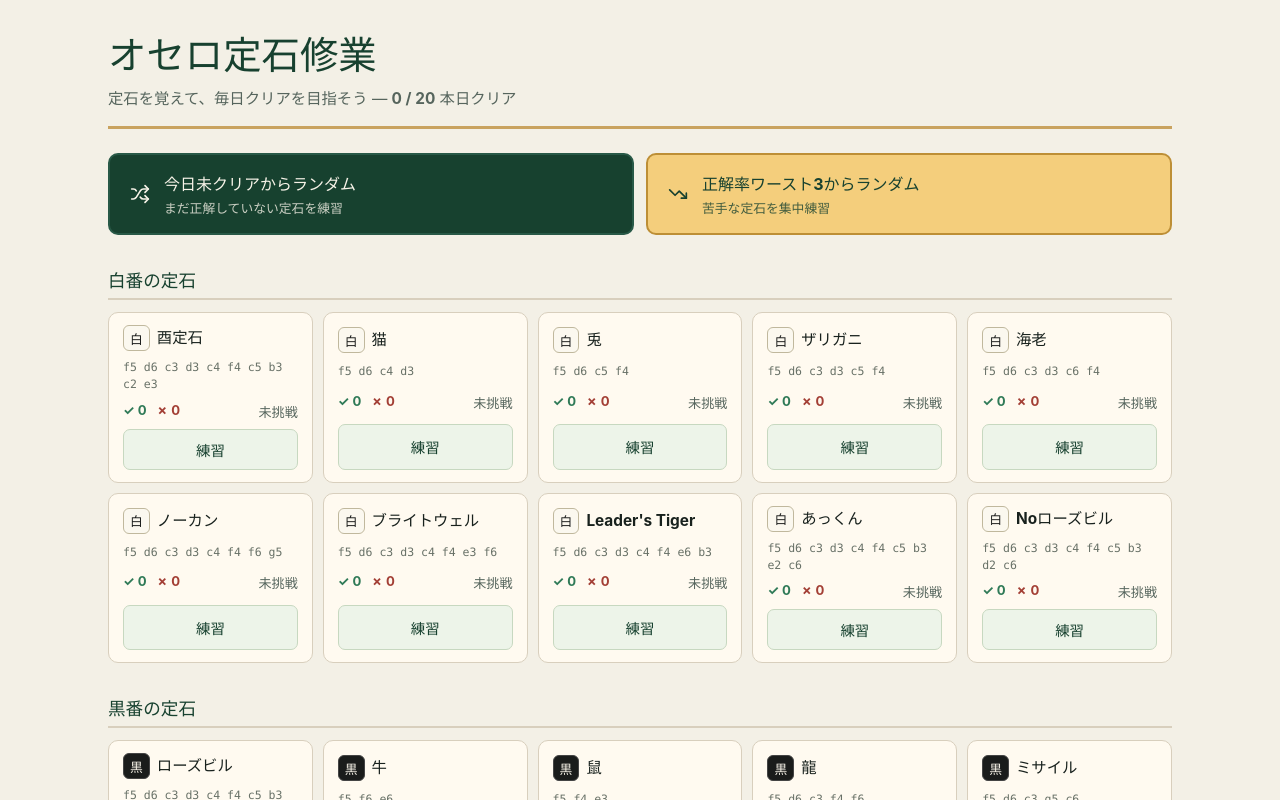
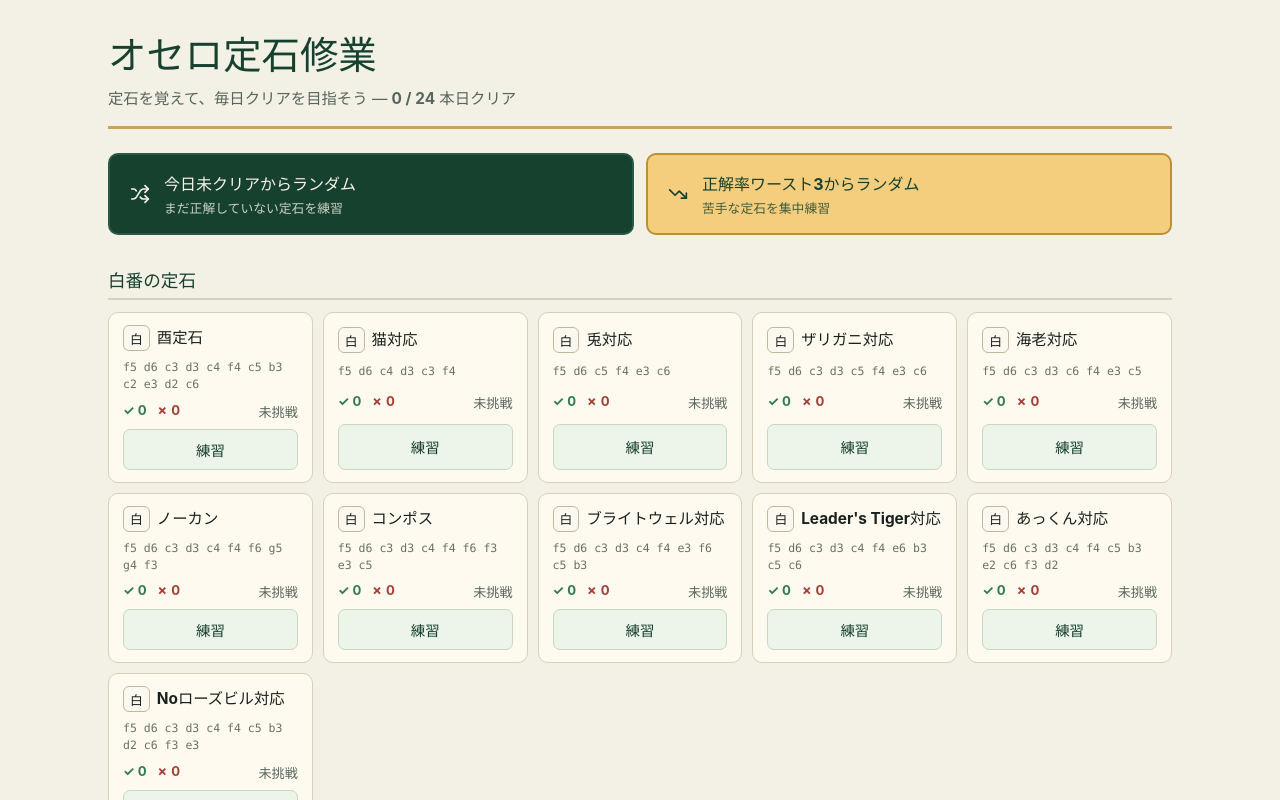
Before and after one commit to giwarb/othello-opening-trainer, a React (Vite) app: page / in a window 1280 px wide. Shown: the top 800 px of the page. Built offline with nearby package versions, Linux system fonts and the light colour scheme.

Commit message:
Expand joseki book with kid-friendly guidance

```diff
--- a/src/data/joseki.ts
+++ b/src/data/joseki.ts
@@ -1,8 +1,10 @@
+export type PlayerColor = "black" | "white";
+
 export type Joseki = {
   id: string;
   name: string;
-  color: "black" | "white"; // user plays this color
-  moves: string[]; // full sequence: moves[ply] alternates black/white
+  color: PlayerColor; // user plays this color
+  moves: string[]; // full sequence from f5 start; moves[0] is black, moves[1] is white...
   explanation: {
     aim: string;
     followUp: string[];
@@ -10,68 +12,89 @@ export type Joseki = {
 };
 
 export const JOSEKI_LIST: Joseki[] = [
+  // ============================================================
+  // White repertoire: aiming for Tori / responding when Black deviates
+  // ============================================================
   {
     id: "tori",
     name: "酉定石",
     color: "white",
-    moves: ["f5", "d6", "c3", "d3", "c4", "f4", "c5", "b3", "c2", "e3"],
+    moves: [
+      "f5",
+      "d6",
+      "c3",
+      "d3",
+      "c4",
+      "f4",
+      "c5",
+      "b3",
+      "c2",
+      "e3",
+      "d2",
+      "c6",
+    ],
     explanation: {
-      aim: "白が黒の虎系の形を受け止め、左辺から下辺へ黒を重くしていくための定石です。急いで石数を取りに行くより、黒の好形を作らせないことが大事です。",
+      aim: "黒がローズビルにしてきたとき、白がe3で受ける形です。黒がd2に来たら、白はc6で中に入る道を作ります。すぐにたくさん取るより、黒が次に打ちたい場所を少しずつ消していくのがねらいです。",
       followUp: [
-        "左辺の白石を軸に、黒の辺取りを急がせてから内側で手を作る。",
-        "中央の白石を厚くしすぎず、黒に次の好手を渡さない手順を意識する。",
+        "白は石を取りすぎず、次に打てる場所を残す。",
+        "黒の石のかたまりを見て、黒が気持ちよく打てる場所を減らす。",
+        "左側だけでなく、中央や下側にも逃げ道を作る。",
       ],
     },
   },
   {
     id: "neko",
-    name: "猫",
+    name: "猫対応",
     color: "white",
-    moves: ["f5", "d6", "c4", "d3"],
+    moves: ["f5", "d6", "c4", "d3", "c3", "f4"],
     explanation: {
-      aim: "白が早めに中央へ触れて、黒の初手からの展開を素直な形に戻す受けです。短い定石なので、ここからの中盤判断が練習の中心になります。",
+      aim: "黒がいつもの虎ではなく、猫の形にしてきたときの受け方です。白はd3でまんなかに近い場所をおさえ、黒がc3に来たらf4で右側にも道を作ります。",
       followUp: [
-        "黒に一方向の壁を作らせず、中央の自由度を残す。",
-        "次に黒が辺へ向かうなら、隅の危険度と手数の得をセットで見る。",
+        "左側だけで戦わず、右側にも白の足場を作る。",
+        "黒の石が一か所に集まりすぎたら、反対側で打てる場所を探す。",
+        "石をたくさん取るより、次に打てる場所を残す。",
       ],
     },
   },
   {
     id: "usagi",
-    name: "兎",
+    name: "兎対応",
     color: "white",
-    moves: ["f5", "d6", "c5", "f4"],
+    moves: ["f5", "d6", "c5", "f4", "e3", "c6"],
     explanation: {
-      aim: "白が右側へ手を戻し、黒の左側展開に付き合いすぎないための定石です。盤面を左右に分散させ、黒の連続攻撃をほどきます。",
+      aim: "黒がc5に来て兎の形にしたとき、白はf4で右側に石を置きます。黒がe3に来たら、白はc6で左下にも道を作ります。黒に一か所だけで攻められないようにします。",
       followUp: [
-        "右辺側の白の種石を消されないように残す。",
-        "黒が左辺を固めるなら、反対側で先手を取れる手を探す。",
+        "黒に左側だけで攻められないよう、白の石を左右に分ける。",
+        "白の石が外に広がりすぎないように注意する。",
+        "黒が中央を使ってきたら、白も中央に戻れる手を探す。",
       ],
     },
   },
   {
     id: "zarigani",
-    name: "ザリガニ",
+    name: "ザリガニ対応",
     color: "white",
-    moves: ["f5", "d6", "c3", "d3", "c5", "f4"],
+    moves: ["f5", "d6", "c3", "d3", "c5", "f4", "e3", "c6"],
     explanation: {
-      aim: "白が黒の左上方面の形を受け、右側へ展開点を残す構えです。黒の石を外側に寄せつつ、白は中央に逃げ道を確保します。",
+      aim: "黒が虎定石にせずc5へ来た形です。白はf4で右側の足場を作り、黒がe3に来たらc6で左下にも逃げ道を作ります。",
       followUp: [
-        "黒の外壁を利用して、白の打てる場所を残す。",
-        "辺の確定に見える手より、中央で手番を保つ手を優先する。",
+        "黒の石に囲まれすぎないよう、白の打てる場所を残す。",
+        "左と右の両方に手を作って、黒の攻めを一方向にしない。",
+        "辺に近い手は、すぐ隅を取られないか見てから打つ。",
       ],
     },
   },
   {
     id: "ebi",
-    name: "海老",
+    name: "海老対応",
     color: "white",
-    moves: ["f5", "d6", "c3", "d3", "c6", "f4"],
+    moves: ["f5", "d6", "c3", "d3", "c6", "f4", "e3", "c5"],
     explanation: {
-      aim: "白が左辺寄りに受け、黒の形を低く抑える定石です。黒に自然な中央拡張を許さず、後続で辺と中央の両方を見ます。",
+      aim: "黒がc6に打って海老の形にしたら、白はf4で右側に石を置きます。黒がe3に来たら、白はc5で黒の形を広げすぎないようにします。",
       followUp: [
-        "左辺を固めすぎず、黒に手を渡した後の返しを準備する。",
-        "白の内側の種石を残し、終盤まで使える手を増やす。",
+        "黒にまんなかを気持ちよく使わせない。",
+        "白は石を取りすぎず、次に打てる場所を残す。",
+        "黒の石のかたまりを見て、反対側に逃げ道を作る。",
       ],
     },
   },
@@ -79,195 +102,317 @@ export const JOSEKI_LIST: Joseki[] = [
     id: "nokan",
     name: "ノーカン",
     color: "white",
-    moves: ["f5", "d6", "c3", "d3", "c4", "f4", "f6", "g5"],
+    moves: ["f5", "d6", "c3", "d3", "c4", "f4", "f6", "g5", "g4", "f3"],
     explanation: {
-      aim: "白が右辺方面へ展開し、黒の虎系の圧力を片側に偏らせない狙いです。黒の厚みを正面から受けず、手を散らします。",
+      aim: "黒がf6に来て、白が行きたかった道を消してきた形です。白はg5で右側へ出て、黒の力を片方だけに集めさせません。",
       followUp: [
-        "右辺の形を安易に確定させず、中央との連絡を保つ。",
-        "黒が辺を取りに来たら、隅の安全度と白の手数を比較する。",
+        "黒の強い形に正面からぶつからず、少し横へ逃げる。",
+        "右側に出ても、辺をすぐ固めすぎない。",
+        "f3のように中央へ戻れる手を大事にする。",
+      ],
+    },
+  },
+  {
+    id: "compos",
+    name: "コンポス",
+    color: "white",
+    moves: ["f5", "d6", "c3", "d3", "c4", "f4", "f6", "f3", "e3", "c5"],
+    explanation: {
+      aim: "黒がf6に来たとき、白がf3で中央に近いところへ戻る受け方です。ノーカンよりも、まんなかで受ける感じになります。",
+      followUp: [
+        "黒に右側だけで形を作らせない。",
+        "白の石が多くなりすぎたら、次に打てる場所が残っているか確認する。",
+        "中央に近い白石を使って、黒のよい手を減らす。",
       ],
     },
   },
   {
     id: "brightwell",
-    name: "ブライトウェル",
+    name: "ブライトウェル対応",
     color: "white",
-    moves: ["f5", "d6", "c3", "d3", "c4", "f4", "e3", "f6"],
+    moves: ["f5", "d6", "c3", "d3", "c4", "f4", "e3", "f6", "c5", "b3"],
     explanation: {
-      aim: "白が中央の接点を重視して、黒の形をまっすぐ伸ばさせない定石です。中盤で白が打てる方向を複数残すのが狙いです。",
+      aim: "黒が白の使いたかったe3を先に取ってきた形です。白はf6で中央近くに石を置き、黒だけが楽に広がらないようにします。",
       followUp: [
-        "中央の白石を軸に、黒の好手を一つずつ消す。",
-        "白が厚くなりすぎたら、相手に手を渡す前に余裕手を探す。",
+        "黒にe3を取られてもあわてない。",
+        "f6で右側に足場を作り、次に左側にも道を作る。",
+        "黒の石を返しすぎず、白が次に打てる場所を残す。",
       ],
     },
   },
   {
     id: "leaders_tiger",
-    name: "Leader's Tiger",
+    name: "Leader's Tiger対応",
     color: "white",
-    moves: ["f5", "d6", "c3", "d3", "c4", "f4", "e6", "b3"],
+    moves: ["f5", "d6", "c3", "d3", "c4", "f4", "e6", "b3", "c5", "c6"],
     explanation: {
-      aim: "白が黒の虎系展開に対して左辺へ圧力を返す定石です。黒の中央の形を許しながらも、左側で主導権を取り返します。",
+      aim: "黒がe6に来て、いつものローズビルとは違う形にしてきます。白はb3で左側に手を作り、黒が中央を大きく使いすぎないようにします。",
       followUp: [
-        "左辺を攻める時は、隅に直結する弱点を作らない。",
-        "中央の黒石を返しすぎず、黒の打ちたい地点を狭める。",
+        "左側に白の足場を作る。",
+        "黒の中央の石をすぐ全部返そうとしない。",
+        "白が次に打てる場所を残しながら、黒の強い形をゆっくり止める。",
       ],
     },
   },
   {
     id: "akkun",
-    name: "あっくん",
+    name: "あっくん対応",
     color: "white",
-    moves: ["f5", "d6", "c3", "d3", "c4", "f4", "c5", "b3", "e2", "c6"],
+    moves: [
+      "f5",
+      "d6",
+      "c3",
+      "d3",
+      "c4",
+      "f4",
+      "c5",
+      "b3",
+      "e2",
+      "c6",
+      "f3",
+      "d2",
+    ],
     explanation: {
-      aim: "白が左辺の接触後に中央下へ手を残し、黒のローズビル系の進行をずらす定石です。局面を一気に決めず、後続の選択肢を広く持ちます。",
+      aim: "黒がc2ではなくe2に打って、ローズビル本線を外してきた形です。白はc6で下側に足場を作り、黒の変化に落ち着いてついていきます。",
       followUp: [
-        "黒の左辺進出に対して、中央下の白の逃げ道を消さない。",
-        "辺の形よりも、次に相手へ渡す手が厳しくないかを確認する。",
+        "黒が知っている形から外してきても、まず白の逃げ道を作る。",
+        "c6で左下に手を作り、黒の石のかたまりを重くする。",
+        "すぐ辺を取りに行かず、中央へ戻れる場所を残す。",
       ],
     },
   },
   {
     id: "no_roseville",
-    name: "Noローズビル",
+    name: "Noローズビル対応",
     color: "white",
-    moves: ["f5", "d6", "c3", "d3", "c4", "f4", "c5", "b3", "d2", "c6"],
+    moves: [
+      "f5",
+      "d6",
+      "c3",
+      "d3",
+      "c4",
+      "f4",
+      "c5",
+      "b3",
+      "d2",
+      "c6",
+      "f3",
+      "e3",
+    ],
     explanation: {
-      aim: "白がローズビル本線を避け、黒に慣れた形で打たせないための定石です。序盤から少し形を崩し、読み勝負に持ち込みます。",
+      aim: "黒がc2ではなくd2に打って、ローズビルにしない形です。白はc6で左下に手を作り、黒のねらいにそのまま乗らないようにします。",
       followUp: [
-        "黒の定番の連打地点を外し、白の種石を残す。",
-        "形を崩した分、辺や隅の危険な接点を早めに点検する。",
+        "黒が形をずらしてきたら、白もあわてず打てる場所を増やす。",
+        "c6で下側に足場を作り、黒の石を重くする。",
+        "辺に近い場所を急がず、中央に戻る道を残す。",
       ],
     },
   },
+
+  // ============================================================
+  // Black repertoire: aiming for Roseville / responding when White deviates
+  // ============================================================
   {
     id: "roseville",
     name: "ローズビル",
     color: "black",
     moves: ["f5", "d6", "c3", "d3", "c4", "f4", "c5", "b3", "c2"],
     explanation: {
-      aim: "黒が左辺を中心に形を作り、白の応手を見ながら主導権を握る定石です。石を取りすぎず、白の打てる手を狭めるのが狙いです。",
+      aim: "黒が左側を中心に形を作り、白の打てる場所を少しずつ狭くする定石です。石をたくさん取るためではなく、白が気持ちよく打てる場所を減らすのがねらいです。",
       followUp: [
-        "左辺の黒石を壁にしすぎず、中央へ戻る手を残す。",
-        "白が辺に逃げたら、隅の安全度を確認してから圧力をかける。",
+        "左側の黒石を壁にしすぎず、中央へ戻る手を残す。",
+        "白が辺に逃げたら、隅を取られないか確認してから追いかける。",
+        "黒の石が多く見えても、白にいい手を渡していないかを確認する。",
+      ],
+    },
+  },
+  {
+    id: "tori_response",
+    name: "酉定石対応",
+    color: "black",
+    moves: ["f5", "d6", "c3", "d3", "c4", "f4", "c5", "b3", "c2", "e3", "d2"],
+    explanation: {
+      aim: "白がe3に打って酉定石にしてきたとき、黒はd2で左上の形を整えます。白の受けを見ながら、黒の形をくずされすぎないようにします。",
+      followUp: [
+        "白が中央へ入ってきても、あわてて取り返しすぎない。",
+        "左側の形を使って、白の打ちたい場所を少しずつ減らす。",
+        "黒の石が外に広がりすぎないようにする。",
       ],
     },
   },
   {
     id: "ushi",
-    name: "牛",
+    name: "牛対応",
     color: "black",
-    moves: ["f5", "f6", "e6"],
+    moves: ["f5", "f6", "e6", "d6", "c5", "f4", "e3"],
     explanation: {
-      aim: "黒が右下方面へ早く形を作る定石です。短い手順で相手の受けを限定し、次の展開を自分から選びやすくします。",
+      aim: "白が2手目で斜めに取ってきた形です。黒はe6で中央に近い場所へ戻り、c5からe3へ進んで、黒の足場を作ります。",
       followUp: [
-        "右側の黒石を重くしすぎず、中央の手を残す。",
-        "白が辺へ逃げるなら、追いかけすぎず反対側の好点を見る。",
+        "白の形にそのままついていかず、黒も中央に戻る。",
+        "右側だけで戦わず、左側や中央にも打てる場所を残す。",
+        "石を取りすぎるより、次に困らない形を作る。",
       ],
     },
   },
   {
     id: "nezumi",
-    name: "鼠",
+    name: "鼠対応",
     color: "black",
-    moves: ["f5", "f4", "e3"],
+    moves: ["f5", "f4", "e3", "f6", "d3", "c4", "c5"],
     explanation: {
-      aim: "黒が右側から中央へ潜り、白の自然な厚みを崩す定石です。軽く入り込んで、相手の応手に合わせて方向転換します。",
+      aim: "白が横に取ってきた形です。黒はe3で中に入り、d3、c4、c5と中央に近いところへ道を作ります。",
       followUp: [
-        "黒の石を孤立させず、中央で次の接点を作る。",
-        "白が強く受けたら、石数を取らずに手数を残す方向を選ぶ。",
+        "黒の石を外側に広げすぎない。",
+        "中央に足場を作り、白の石に包まれないようにする。",
+        "白が強く受けてきたら、反対側に打てる場所を探す。",
       ],
     },
   },
   {
     id: "ryu",
-    name: "龍",
+    name: "龍対応",
     color: "black",
-    moves: ["f5", "d6", "c3", "f4", "f6"],
+    moves: ["f5", "d6", "c3", "f4", "f6", "d3", "f3", "b3", "c4"],
     explanation: {
-      aim: "黒が左上の接触から右側へ転じ、盤面を広く使う定石です。白に一方向で受けさせず、複数方面に種石を置きます。",
+      aim: "白が4手目でf4に来たら、黒はf6で右側に道を作ります。そのあと中央と左側にも戻り、白に一方向だけで受けさせないようにします。",
       followUp: [
-        "右側の黒石を足場にしつつ、中央へ戻る余地を残す。",
-        "白が左辺を固めたら、反対側で先手を取る。",
+        "右側に出ても、黒の石を重くしすぎない。",
+        "中央へ戻れる手を大事にする。",
+        "白が左側を固めたら、反対側で打てる場所を探す。",
       ],
     },
   },
   {
     id: "missile",
-    name: "ミサイル",
+    name: "ミサイル対応",
     color: "black",
-    moves: ["f5", "d6", "c3", "g5", "c6"],
+    moves: ["f5", "d6", "c3", "g5", "c6", "f4", "e3"],
     explanation: {
-      aim: "黒が早い段階で右辺へ強く踏み込み、白の読みを外す攻撃的な定石です。局面を単純にせず、相手に正確な受けを要求します。",
+      aim: "白がg5に飛び出してきた形です。黒はc6で反対側に手を作り、白の飛び出しにそのまま付き合いすぎないようにします。",
       followUp: [
-        "右辺を急いで確定させず、白の反撃筋を先に消す。",
-        "攻めが重くなったら、中央の手数を優先して立て直す。",
+        "白が右へ飛び出したら、黒は左下にも足場を作る。",
+        "攻めすぎて黒の石が外に広がらないようにする。",
+        "中央に戻れる場所を残しておく。",
       ],
     },
   },
   {
     id: "torake",
-    name: "虎系犬素",
+    name: "虎系犬素対応",
     color: "black",
-    moves: ["f5", "d6", "c3", "f3", "d3"],
+    moves: ["f5", "d6", "c3", "f3", "d3", "c4", "f4"],
     explanation: {
-      aim: "黒が虎系の入りから形をずらし、白の定番応手を外す定石です。中央の接点を早めに作り、柔らかく展開します。",
+      aim: "白がf3に来て、虎の本線から少しずらしてきた形です。黒はd3で中央に戻り、c4へ進んで形を整えます。",
       followUp: [
-        "黒の中央の種石を消されないように、連絡できる地点を意識する。",
-        "白が辺を固めるなら、内側で手を作って追い込まれないようにする。",
+        "白の変化にあわてず、中央に黒の石を置く。",
+        "黒の石がばらばらにならないようにする。",
+        "次に白が打ちたい場所を少しずつ減らす。",
       ],
     },
   },
   {
     id: "yes_ryu",
-    name: "イエス流",
+    name: "イエス流対応",
     color: "black",
-    moves: ["f5", "d6", "c3", "d3", "c4", "b3", "c6"],
+    moves: ["f5", "d6", "c3", "d3", "c4", "b3", "c6", "f4", "c5"],
     explanation: {
-      aim: "黒が左辺へ早めに関わり、白に形を決めさせる前に展開点を作る定石です。左側の圧力で中盤の主導権を狙います。",
+      aim: "白がb3に来て、左側から形を変えてきます。黒はc6で下側にも道を作り、c5で中央に近い足場を作ります。",
       followUp: [
-        "左辺の黒石を使って白の好点を減らす。",
-        "隅に近い形は安全確認をしてから進め、中央の余裕手を残す。",
+        "左側だけで戦わず、下側にも黒の道を作る。",
+        "辺に近い形では、隅を取られないか注意する。",
+        "黒の石のかたまりが重くなったら、中央へ戻る手を探す。",
       ],
     },
   },
   {
     id: "berg_tiger",
-    name: "Berg Tiger",
+    name: "Berg Tiger対応",
     color: "black",
-    moves: ["f5", "d6", "c3", "d3", "c4", "b5", "c5"],
+    moves: ["f5", "d6", "c3", "d3", "c4", "b5", "c5", "f4", "c6"],
     explanation: {
-      aim: "黒が虎系の骨格から左辺へ強く構える定石です。白の受けを制限し、辺と中央の両方に圧力をかけます。",
+      aim: "白がb5に来て、左下から形を変えてきます。黒はc5で虎の形に近づけ、c6で下側にも足場を作ります。",
       followUp: [
-        "左辺の厚みを作った後、内側の手を失わない。",
-        "白に隅を狙われる形を作らず、辺の手順を慎重に選ぶ。",
+        "左側に黒の石を作りながら、中央へ戻る道をなくさない。",
+        "白に隅をねらわれる形を作らない。",
+        "黒の石が多くなりすぎたら、取りすぎに注意する。",
       ],
     },
   },
   {
     id: "banana",
-    name: "バナナ",
+    name: "バナナ対応",
     color: "black",
-    moves: ["f5", "d6", "c3", "d3", "c4", "f4", "c5", "b4", "b5"],
+    moves: ["f5", "d6", "c3", "d3", "c4", "f4", "c5", "b4", "b5", "c6", "b3"],
     explanation: {
-      aim: "黒が左辺へ連続して圧力をかけ、白の石を外側に誘導する定石です。形が伸びるので、攻めすぎて重くならないことが大切です。",
+      aim: "白がb4に来て、ローズビル本線から外してきた形です。黒はb5で左側に圧をかけ、c6で下側にも手を作ります。",
       followUp: [
-        "左辺の黒石を確定させる前に、中央へ戻れる手を確認する。",
-        "白が内側に潜ったら、返しすぎず手数を残す。",
+        "白を左側に押しこみすぎると、黒の石も重くなるので注意する。",
+        "左側で攻めたら、次は中央へ戻る手を探す。",
+        "辺を急いで取るより、白のよい手を消すことを考える。",
       ],
     },
   },
   {
     id: "mako_tora",
-    name: "まこ虎",
+    name: "まこ虎対応",
     color: "black",
-    moves: ["f5", "d6", "c3", "d3", "c4", "f4", "c5", "b5", "c6"],
+    moves: ["f5", "d6", "c3", "d3", "c4", "f4", "c5", "b5", "c6", "b4", "e3"],
     explanation: {
-      aim: "黒が虎系の圧力を保ちながら左下方面へ展開する定石です。白に安定した受けを作らせず、黒の次の攻め筋を残します。",
+      aim: "白がb5に来て、ローズビル本線から外してきた形です。黒はc6で左下に足場を作り、e3で中央にも戻る道を作ります。",
       followUp: [
-        "左下の形を足場にしつつ、白の好形を作る返し方を避ける。",
-        "黒の壁が厚くなりすぎたら、反対側で手番を取る発想に切り替える。",
+        "左下に足場を作って、白の形を楽にしない。",
+        "黒の石を外に広げすぎず、中央に戻る。",
+        "白にきれいな形を作らせないよう、打ちたい場所を先に消す。",
+      ],
+    },
+  },
+  {
+    id: "fjt_response",
+    name: "FJT対応",
+    color: "black",
+    moves: ["f5", "d6", "c3", "d3", "c4", "f4", "c5", "b3", "c2", "b4", "c6"],
+    explanation: {
+      aim: "白が酉のe3ではなくb4に打ってきた形です。黒はc6で左下に足場を作り、白の左側の形を楽にしないようにします。",
+      followUp: [
+        "白が左側に出てきたら、黒も下側に道を作る。",
+        "左辺だけを追いかけず、中央に戻る手を残す。",
+        "白にきれいな壁を作らせない。",
+      ],
+    },
+  },
+  {
+    id: "kingyo_response",
+    name: "金魚対応",
+    color: "black",
+    moves: ["f5", "d6", "c3", "d3", "c4", "f4", "c5", "b3", "c2", "e6", "c6"],
+    explanation: {
+      aim: "白が酉のe3ではなくe6に打ってきた形です。黒はc6で左下に手を作り、白に中央を好きに使わせないようにします。",
+      followUp: [
+        "白が中央右へ来たら、黒は左下にも手を作る。",
+        "黒の石を取りすぎず、次に打てる場所を残す。",
+        "白が中央で強くなりすぎないように、足場を分ける。",
       ],
     },
   },
 ];
+
+export const WHITE_JOSEKI_LIST = JOSEKI_LIST.filter(
+  (joseki) => joseki.color === "white",
+);
+
+export const BLACK_JOSEKI_LIST = JOSEKI_LIST.filter(
+  (joseki) => joseki.color === "black",
+);
+
+export function findJosekiById(id: string): Joseki | undefined {
+  return JOSEKI_LIST.find((joseki) => joseki.id === id);
+}
+
+export function findJosekiByMoves(moves: string[]): Joseki[] {
+  const normalized = moves.map((move) => move.toLowerCase());
+  return JOSEKI_LIST.filter((joseki) =>
+    normalized.every(
+      (move, index) => joseki.moves[index]?.toLowerCase() === move,
+    ),
+  );
+}
```
Also changed, not shown: 1 other file (tests, documents, lock files or other folders).
